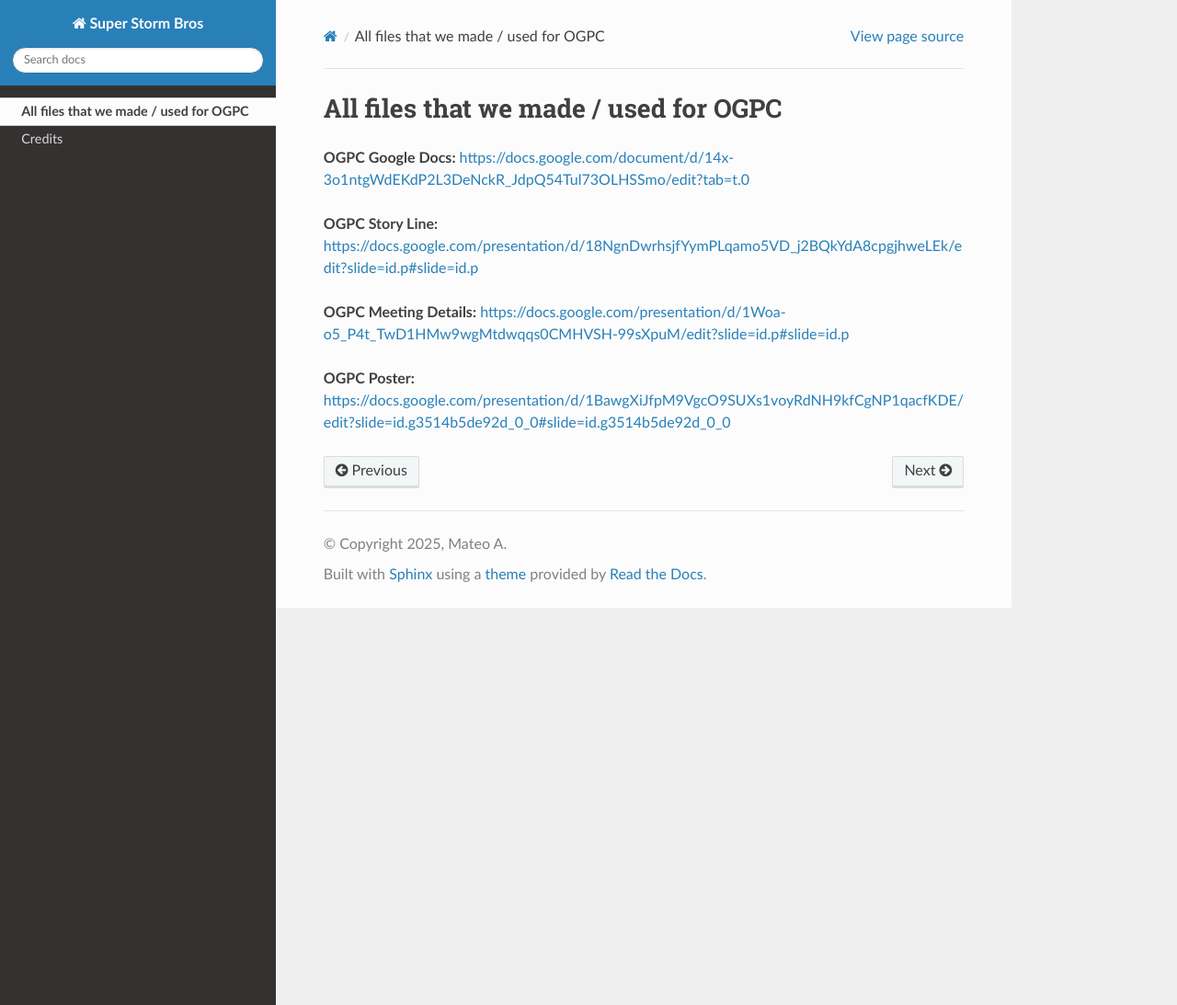
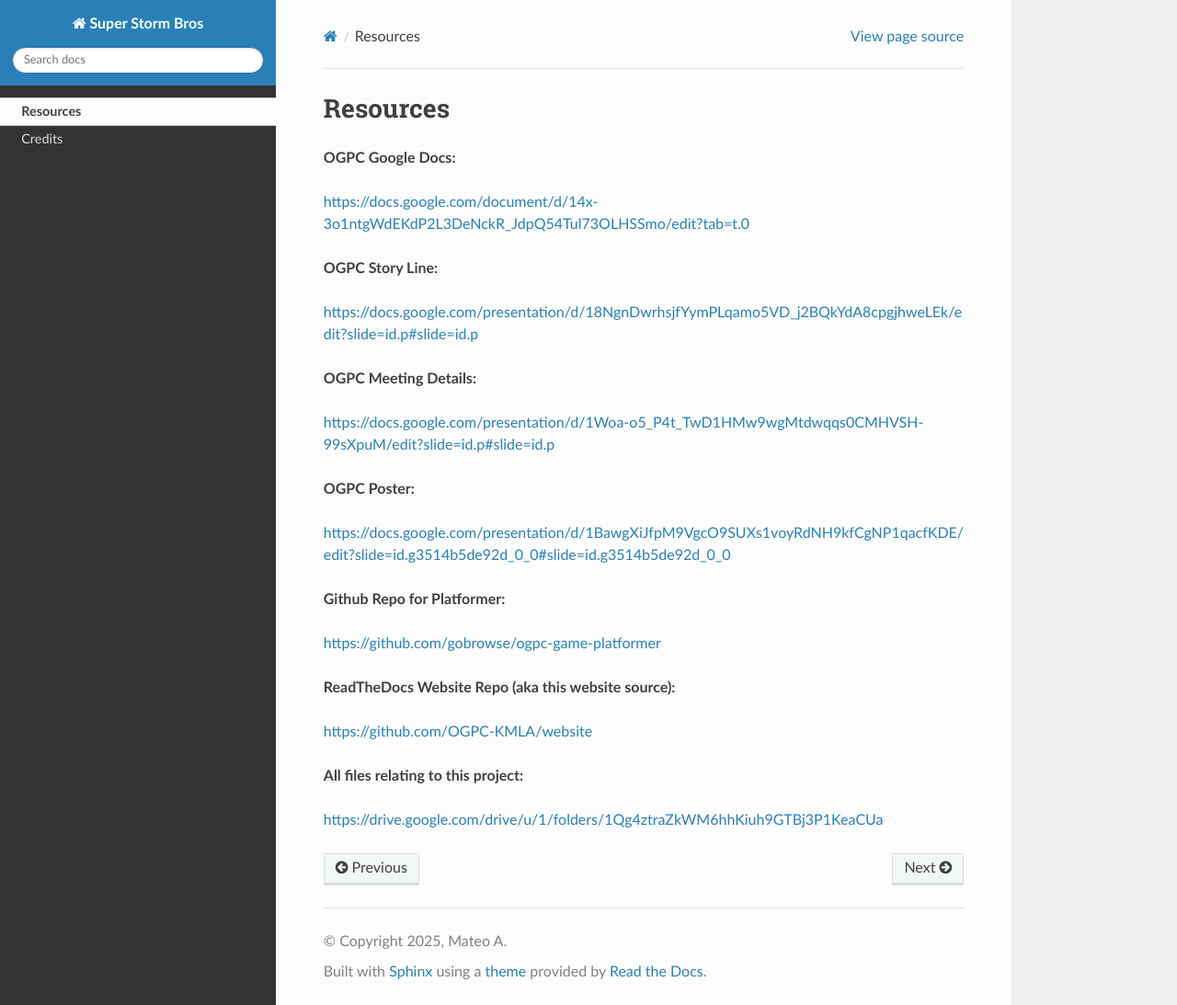
Before and after one commit to OGPC-KMLA/website, a Sphinx documentation site: the page built from docs/source/files.rst, in a window 1280 px wide and 1093 px high. Shown: the whole window at 92% size. Built offline with Sphinx 7.4.7 and the Read the Docs theme 3.1.0, drawn with Linux system fonts in a browser that asks for light colours.

Commit message:
Update files.rst
added more links

```diff
--- a/docs/source/files.rst
+++ b/docs/source/files.rst
@@ -1,13 +1,29 @@
-All files that we made / used for OGPC
-=====
+Resources
+=========
 **OGPC Google Docs:**
+
 https://docs.google.com/document/d/14x-3o1ntgWdEKdP2L3DeNckR_JdpQ54Tul73OLHSSmo/edit?tab=t.0
 
 **OGPC Story Line:**
+
 https://docs.google.com/presentation/d/18NgnDwrhsjfYymPLqamo5VD_j2BQkYdA8cpgjhweLEk/edit?slide=id.p#slide=id.p
 
 **OGPC Meeting Details:**
+
 https://docs.google.com/presentation/d/1Woa-o5_P4t_TwD1HMw9wgMtdwqqs0CMHVSH-99sXpuM/edit?slide=id.p#slide=id.p
 
 **OGPC Poster:**
+
 https://docs.google.com/presentation/d/1BawgXiJfpM9VgcO9SUXs1voyRdNH9kfCgNP1qacfKDE/edit?slide=id.g3514b5de92d_0_0#slide=id.g3514b5de92d_0_0
+
+**Github Repo for Platformer:**
+
+https://github.com/gobrowse/ogpc-game-platformer
+
+**ReadTheDocs Website Repo (aka this website source):**
+
+https://github.com/OGPC-KMLA/website
+
+**All files relating to this project:**
+
+https://drive.google.com/drive/u/1/folders/1Qg4ztraZkWM6hhKiuh9GTBj3P1KeaCUa
```
